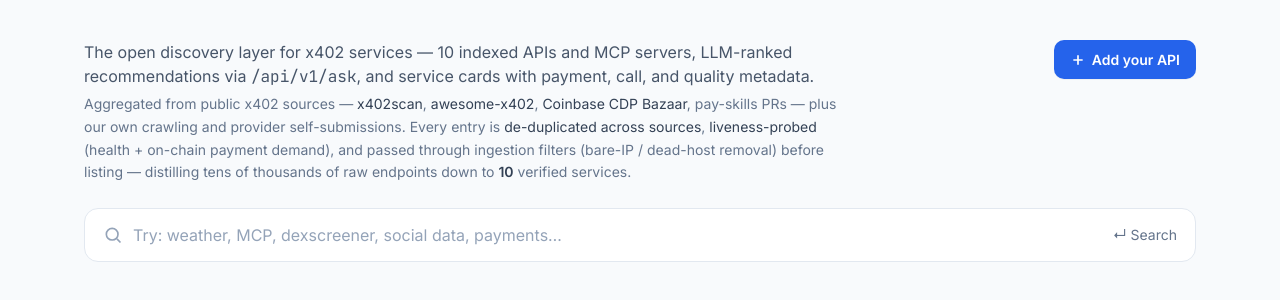
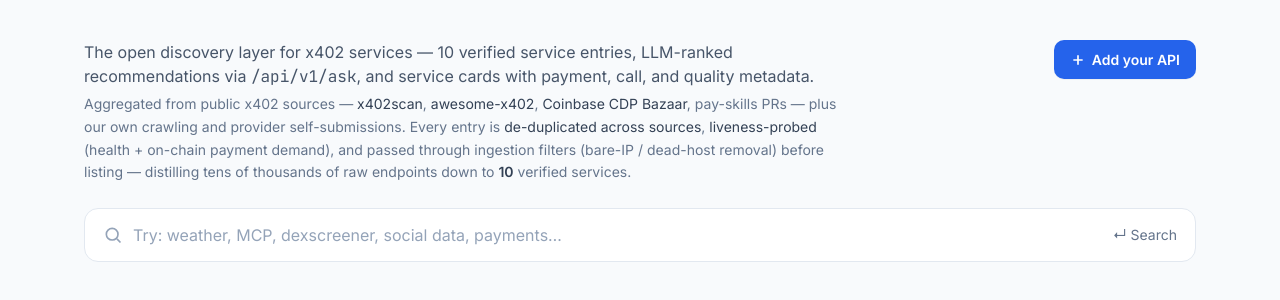
Before and after one commit to AgentTools-Cloud/AgentToolsCollection, a FastAPI app: template directory/templates/index.html in a window 1280 px wide. Shown: the part 57-357 px from the top of the page. Run offline with FastAPI, Linux system fonts and the light colour scheme; the template is opened without the code that fills it: most values are stand-ins (such as "Sample title", 1, 10 or a date in 2020); parts of the project's set-up code (start-up, migrations or seed data) failed here and were passed over; some libraries are stand-ins or nearby versions.

Commit message:
Clarify x402 service entry count

```diff
--- a/directory/templates/index.html
+++ b/directory/templates/index.html
@@ -11,7 +11,7 @@
 <section class="mb-10">
   <div class="flex flex-wrap items-start justify-between gap-4 mb-3">
     <p class="text-slate-600 max-w-3xl">
-      The open discovery layer for x402 services — {{ stats.total }} indexed APIs and MCP servers,
+      The open discovery layer for x402 services — {{ stats.total }} verified service entries,
       LLM-ranked recommendations via <span class="mono">/api/v1/ask</span>, and service cards with payment, call, and quality metadata.
     </p>
     <a href="/submit" class="btn-primary shrink-0">
```
